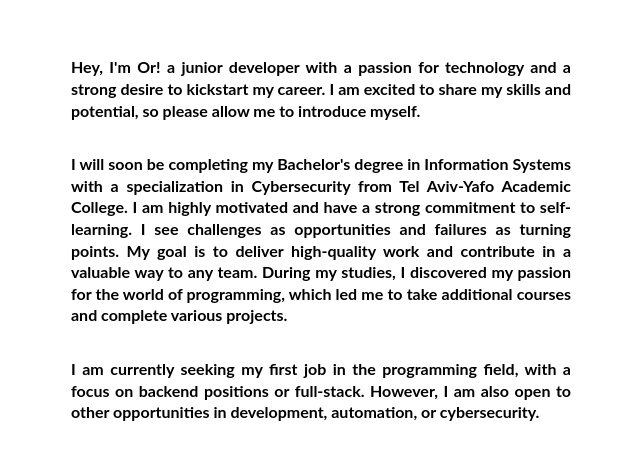
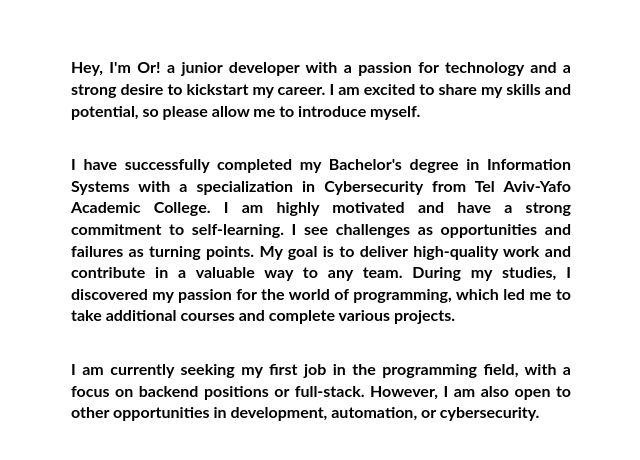
Before and after one commit to Oresh25/portfolio, a Flask app: page /about in a window 1280 px wide. Shown: the part 113-573 px from the top of the page, without its empty margins (319-959 px from the left). Run offline with Flask 3, Linux system fonts and the light colour scheme.

Commit message:
about update

```diff
--- a/templates/about.html
+++ b/templates/about.html
@@ -8,14 +8,15 @@
         I am excited to share my skills and potential, so please allow me to introduce myself.
     </p>
     <p>
-        I will soon be completing my Bachelor's degree in Information Systems with a specialization in Cybersecurity from
-        Tel Aviv-Yafo Academic College. I am highly motivated and have a strong commitment to self-learning. I see
+        I have successfully completed my Bachelor's degree in Information Systems with a specialization in Cybersecurity
+        from Tel Aviv-Yafo Academic College. I am highly motivated and have a strong commitment to self-learning. I see
         challenges as opportunities and failures as turning points. My goal is to deliver high-quality work and
         contribute in a valuable way to any team. During my studies, I discovered my passion for the world of
         programming, which led me to take additional courses and complete various projects.
     </p>
     <p>
-        I am currently seeking my first job in the programming field, with a focus on backend positions or full-stack. However, I am
+        I am currently seeking my first job in the programming field, with a focus on backend positions or full-stack.
+        However, I am
         also open to other opportunities in development, automation, or cybersecurity.
     </p>
 </main>
```
